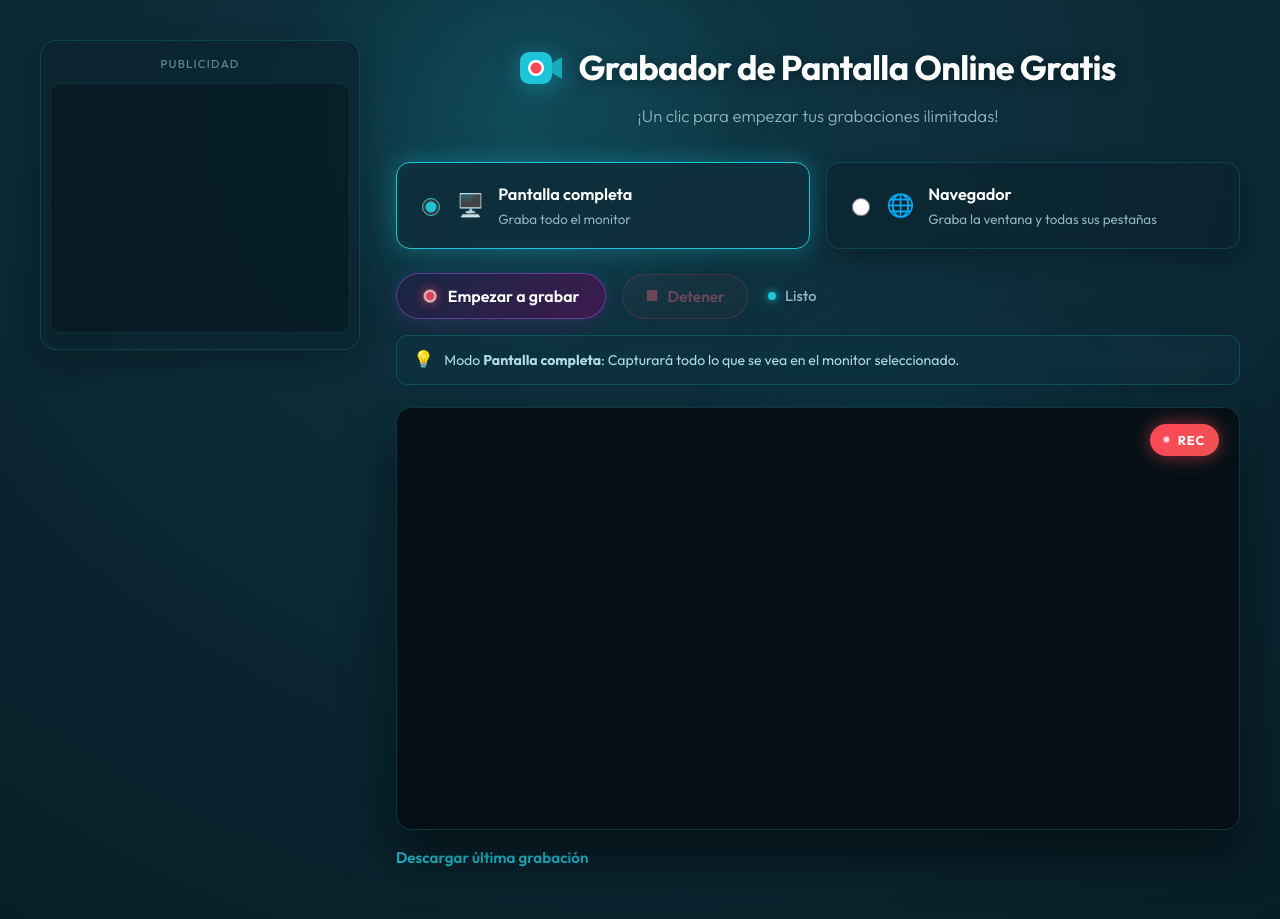
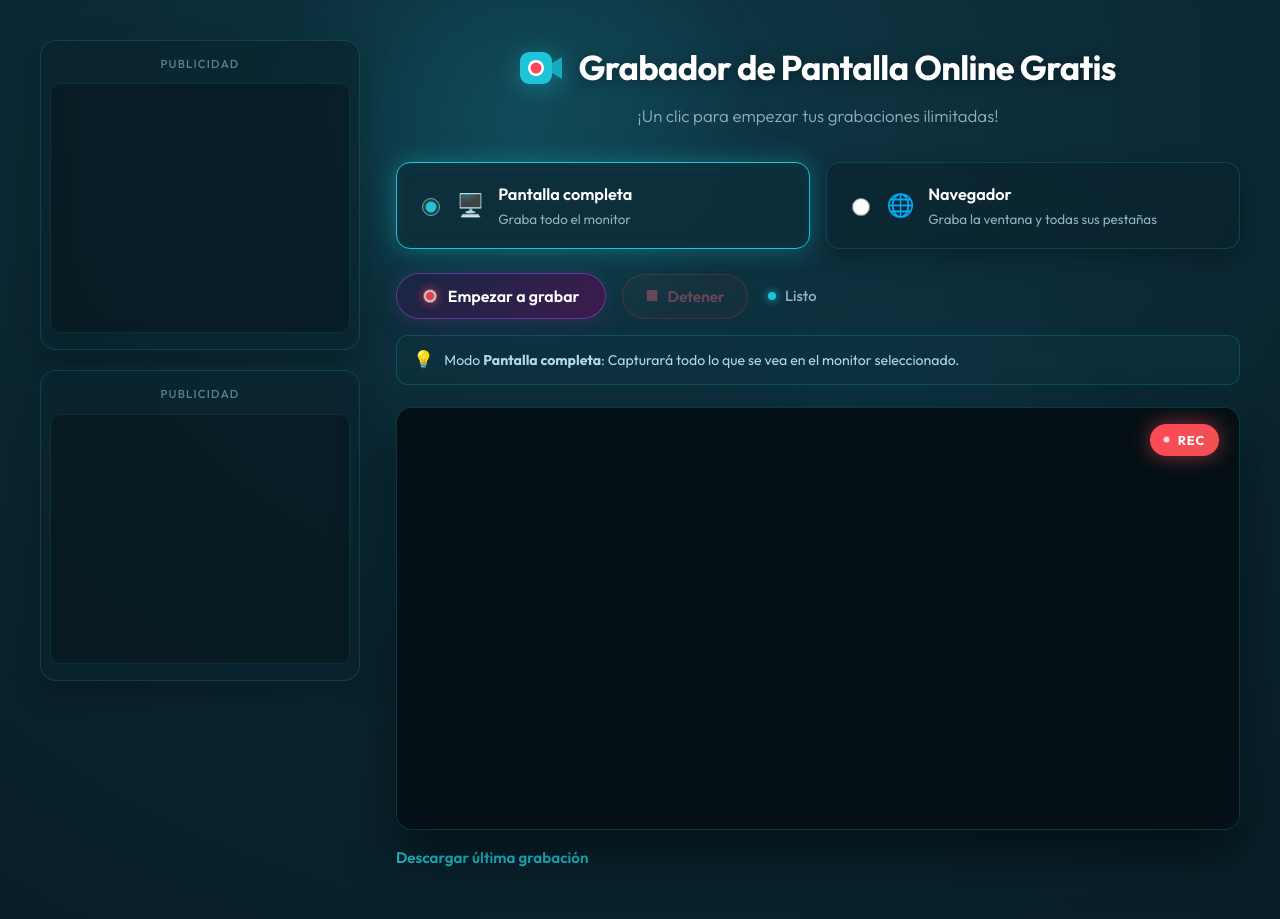
Before and after one commit to jjmoncar/screen-recorder, a Flask app: page / in a window 1280 px wide. Shown: the top 919 px of the page. Run offline with Flask 3, Linux system fonts and the light colour scheme; data that the repository does not hold is empty; some libraries are stand-ins or nearby versions.

Commit message:
Add second Adsterra ad slot below the first one with responsive tablet wrap

```diff
--- a/static/style.css
+++ b/static/style.css
@@ -80,7 +80,9 @@ body {
   position: sticky;
   top: 2rem;
   display: flex;
-  justify-content: center;
+  flex-direction: column;
+  align-items: center;
+  gap: 1.25rem;
 }
 
 .ad-card {
@@ -586,6 +588,11 @@ h2 {
     position: static;
     order: 2; /* On tablets and mobile, ad sits cleanly after app content */
     margin: 1.5rem auto 0;
+    display: flex;
+    flex-direction: row;
+    flex-wrap: wrap;
+    justify-content: center;
+    gap: 1.25rem;
   }
 
   .app {
--- a/templates/index.html
+++ b/templates/index.html
@@ -16,6 +16,22 @@
   <div class="page-layout">
     <!-- Espacio lateral izquierdo para anuncio Adsterra -->
     <aside class="ad-sidebar" aria-label="Espacio publicitario">
+      <div class="ad-card">
+        <span class="ad-label">Publicidad</span>
+        <div class="ad-content">
+          <script>
+            atOptions = {
+              'key' : 'c44c768779760e29acebbbcfcafb7ad1',
+              'format' : 'iframe',
+              'height' : 250,
+              'width' : 300,
+              'params' : {}
+            };
+          </script>
+          <script src="https://www.highrevenueformat.com/c44c768779760e29acebbbcfcafb7ad1/invoke.js"></script>
+        </div>
+      </div>
+
       <div class="ad-card">
         <span class="ad-label">Publicidad</span>
         <div class="ad-content">
```
Also changed, not shown: index.html (+16 -0 lines).
